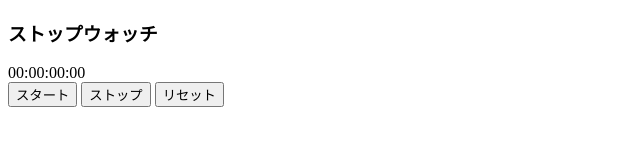
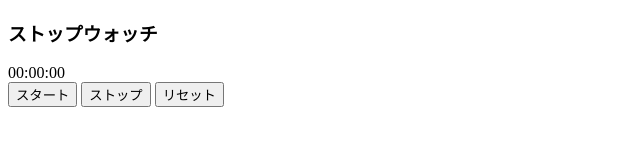
Before and after one commit to 7121yamamotorina/rinayamamoto, a plain HTML site: page index.html in a window 1280 px wide. Shown: the full height of the page, 0-640 px from the left. Drawn offline with nearby package versions, Linux system fonts and the light colour scheme.

Commit message:
Update index.html

```diff
--- a/index.html
+++ b/index.html
@@ -9,7 +9,7 @@
 
       <body>
         <h3>ストップウォッチ</h3>
- <div id="clock">00:00:00:00</div>
+ <div id="clock">00:00:00</div>
 <form>
      <input type="button" id="start" value="スタート">
      <input type="button" id="stop" value="ストップ">
```
